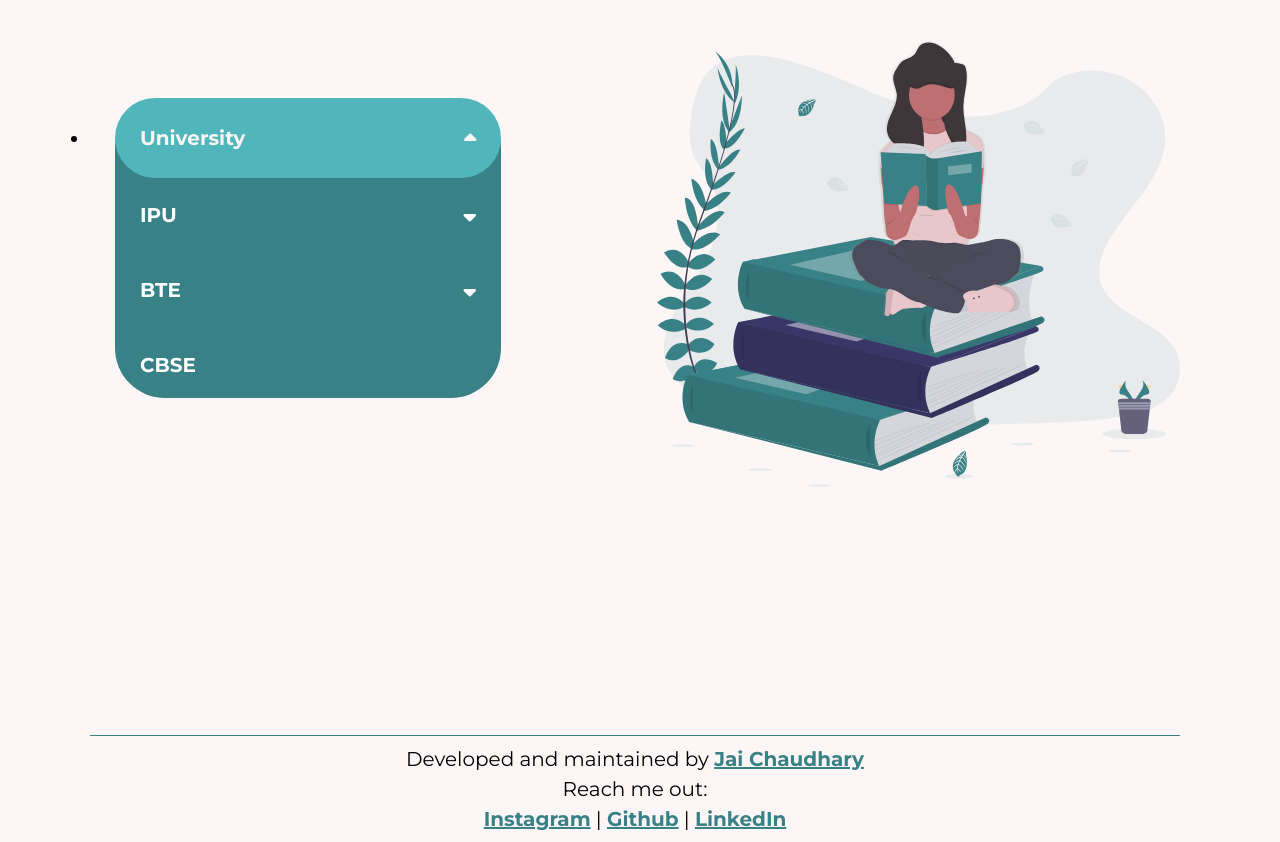
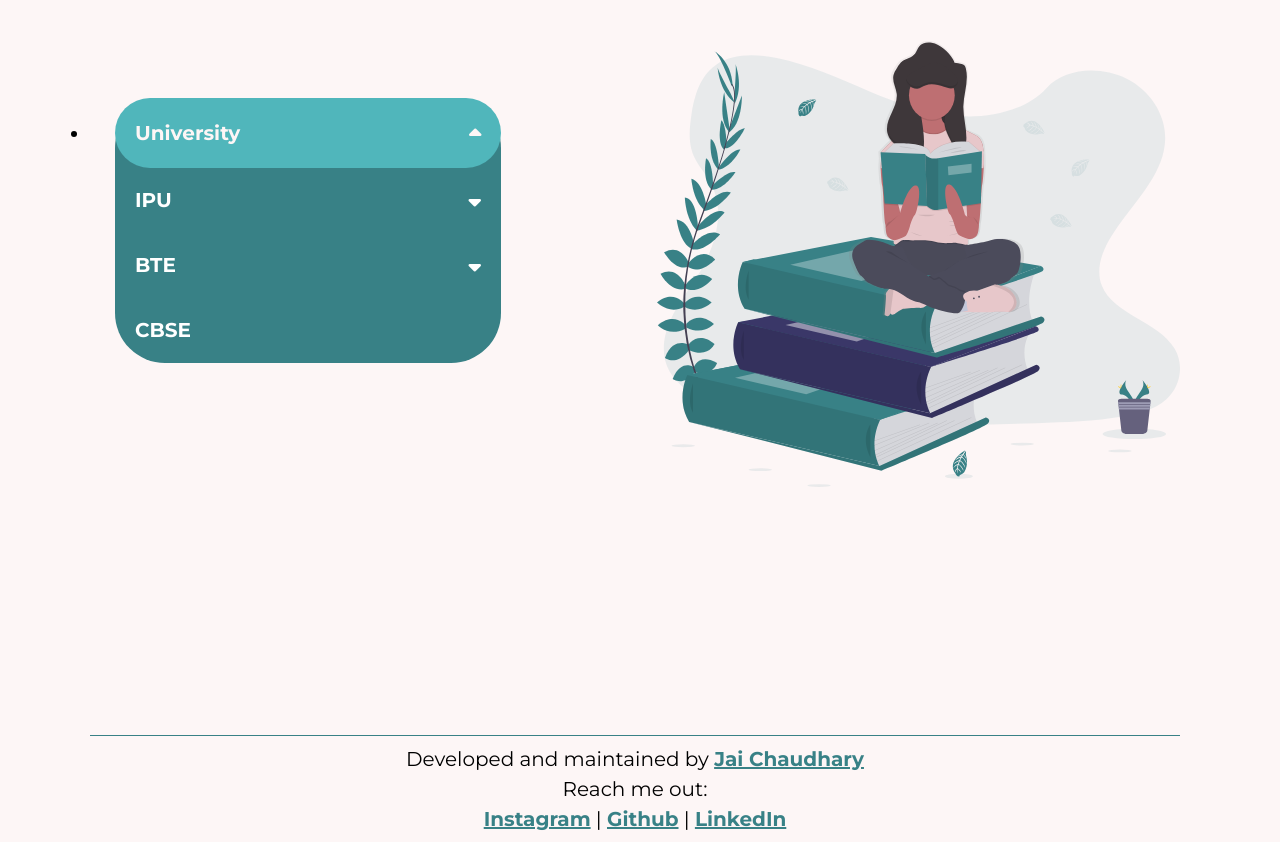
Before and after one commit to jaichaudhary/boringstudy, a plain HTML site: page index.html in a window 1280 px wide. Both pictures are taken after a click on the element "University". Shown: the part 104-946 px from the top of the page. Drawn offline with nearby package versions, Linux system fonts and the light colour scheme.

Commit message:
Update style.css

```diff
--- a/style.css
+++ b/style.css
@@ -579,7 +579,7 @@ li > a{
     }
 
     .upperDropdown{
-        padding:25px;
+        padding:20px;
     }
 
     .optionContainer{
@@ -588,12 +588,12 @@ li > a{
 
     .optionContainer.active{
         max-height: 300px;
-        top: -80px;
+        top: -70px;
     }
 
     .optionContainer.active>.scroll{
         max-height: 300px;
-        padding-top: 80px;
+        padding-top: 70px;
         border-style: 50px;
     }
 
@@ -633,7 +633,7 @@ li > a{
     }
 
     li>a{
-        padding:25px;
+        padding:20px;
     }
 
     .footer{
```
